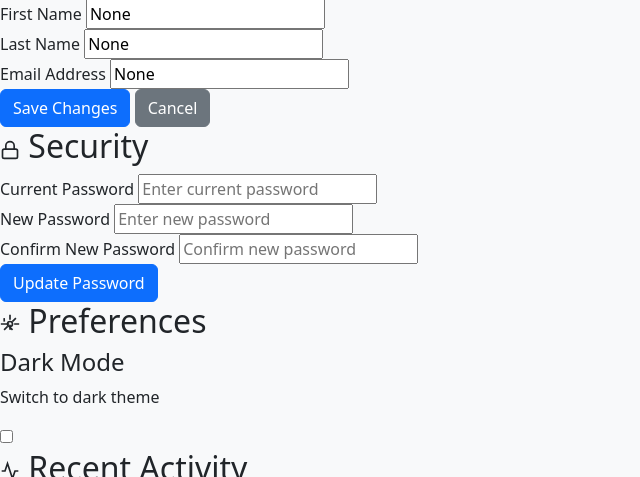
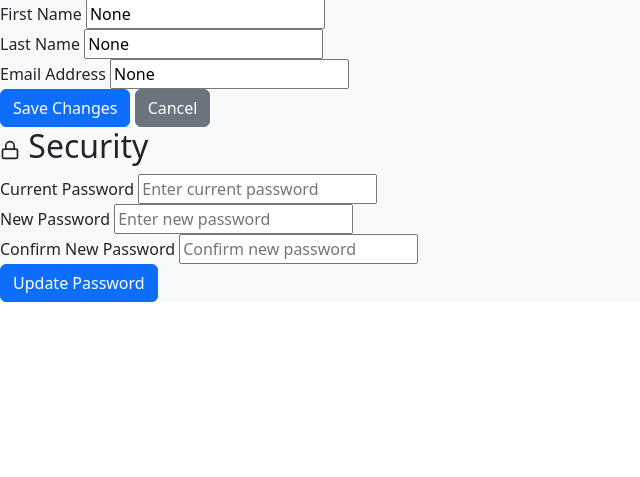
Before and after one commit to Ryacat423/python-flask, a Flask app: template templates/profile/profile.html in a window 1280 px wide. Shown: the part 6023-6500 px from the top of the page, without its empty margins (0-640 px from the left). After the commit the page ends 6325 px from the top, so only its background shows below. Run offline with Flask 3, Linux system fonts and the light colour scheme; the template is opened without the code that fills it, so the values that code supplies are empty; parts of the project's set-up code (start-up, migrations or seed data) failed here and were passed over; some libraries are stand-ins or nearby versions.

Commit message:
Commented some profile features

```diff
--- a/templates/profile/profile.html
+++ b/templates/profile/profile.html
@@ -114,109 +114,6 @@
         </div>
       </form>
     </div>
-
-    <div class="profile-section">
-      <h2 class="section-title">
-        <svg width="20" height="20" viewBox="0 0 24 24" fill="none" stroke="currentColor" stroke-width="2">
-          <circle cx="12" cy="12" r="3"></circle>
-          <path d="M12 1v6m0 6v6m7.071-14.071l-4.243 4.243m-5.656 5.656L4.93 19.071M23 12h-6m-6 0H1m14.071 7.071l-4.243-4.243m-5.656-5.656L4.93 4.93"></path>
-        </svg>
-        Preferences
-      </h2>
-      <!-- <div class="preference-item">
-        <div class="preference-info">
-          <h4>Email Notifications</h4>
-          <p>Receive updates about your boards and tasks</p>
-        </div>
-        <label class="toggle-switch">
-          <input type="checkbox" checked>
-          <span class="slider"></span>
-        </label>
-      </div>
-      <div class="preference-item">
-        <div class="preference-info">
-          <h4>Push Notifications</h4>
-          <p>Get notified about important updates</p>
-        </div>
-        <label class="toggle-switch">
-          <input type="checkbox" checked>
-          <span class="slider"></span>
-        </label>
-      </div> -->
-      <div class="preference-item">
-        <div class="preference-info">
-          <h4>Dark Mode</h4>
-          <p>Switch to dark theme</p>
-        </div>
-        <label class="toggle-switch">
-          <input type="checkbox">
-          <span class="slider"></span>
-        </label>
-      </div>
-      <!-- <div class="preference-item">
-        <div class="preference-info">
-          <h4>Weekly Summary</h4>
-          <p>Receive weekly productivity reports</p>
-        </div>
-        <label class="toggle-switch">
-          <input type="checkbox" checked>
-          <span class="slider"></span>
-        </label>
-      </div> -->
-    </div>
-
-    <div class="profile-section">
-      <h2 class="section-title">
-        <svg width="20" height="20" viewBox="0 0 24 24" fill="none" stroke="currentColor" stroke-width="2">
-          <polyline points="22 12 18 12 15 21 9 3 6 12 2 12"></polyline>
-        </svg>
-        Recent Activity
-      </h2>
-      <!-- <div class="activity-item">
-        <div class="activity-icon">📋</div>
-        <div class="activity-content">
-          <h4>Created new board "Marketing Campaign"</h4>
-          <p>2 hours ago</p>
-        </div>
-      </div>
-      <div class="activity-item">
-        <div class="activity-icon">✅</div>
-        <div class="activity-content">
-          <h4>Completed task "Design mockups"</h4>
-          <p>5 hours ago</p>
-        </div>
-      </div>
-      <div class="activity-item">
-        <div class="activity-icon">👥</div>
-        <div class="activity-content">
-          <h4>Added 3 members to "Development Team"</h4>
-          <p>Yesterday</p>
-        </div>
-      </div>
-      <div class="activity-item">
-        <div class="activity-icon">💬</div>
-        <div class="activity-content">
-          <h4>Commented on "Q4 Planning"</h4>
-          <p>2 days ago</p>
-        </div>
-      </div> -->
-    </div>
-
-    <div class="profile-section danger-zone" style="grid-column: 1 / -1;">
-      <h2 class="section-title">
-        <svg width="20" height="20" viewBox="0 0 24 24" fill="none" stroke="currentColor" stroke-width="2">
-          <path d="M10.29 3.86L1.82 18a2 2 0 0 0 1.71 3h16.94a2 2 0 0 0 1.71-3L13.71 3.86a2 2 0 0 0-3.42 0z"></path>
-          <line x1="12" y1="9" x2="12" y2="13"></line>
-          <line x1="12" y1="17" x2="12.01" y2="17"></line>
-        </svg>
-        Danger Zone
-      </h2>
-      <p style="margin: 0 0 1rem 0; color: var(--text-gray);">
-        Once you delete your account, there is no going back. Please be certain.
-      </p>
-      <button type="button" class="btn btn-danger">Delete Account</button>
-    </div>
-
   </div>
 </div>
 
```
